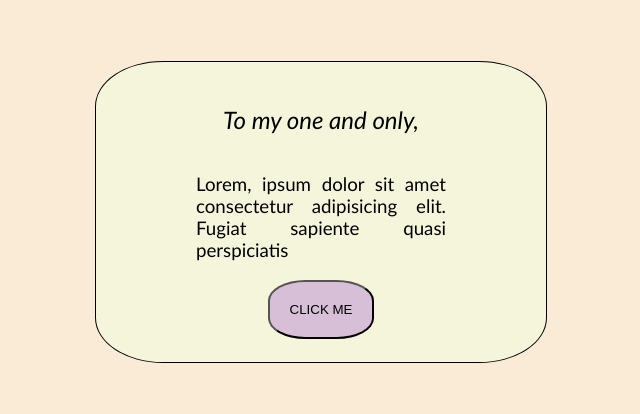
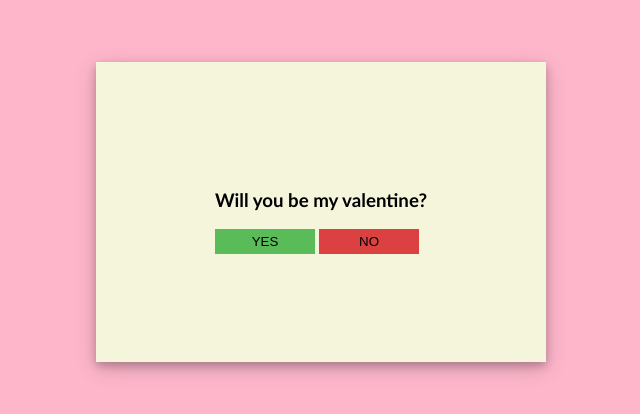
Before and after one commit to waasuji/van, a plain HTML site: page main.html in a window 1280 px wide. Shown: the part 156-570 px from the top of the page, without its empty margins (319-959 px from the left). Drawn offline with Linux system fonts and the light colour scheme.

Commit message:
worked on buttons to switch from one info to another

```diff
--- a/main.css
+++ b/main.css
@@ -1,6 +1,6 @@
 body{
     min-height: 90vh;
-    background-color:antiquewhite;
+    background-color:rgb(254, 182, 203);
     color: black;
     display: flex;
     align-items: center;
@@ -15,33 +15,56 @@ body{
     display: flex;
     align-items: center;
     justify-content: center;
-    border-radius: 15%;
-    border: 1px solid black;
+    box-shadow: 0 4px 8px 0 rgba(0, 0, 0, 0.2), 0 6px 20px 0 rgba(0, 0, 0, 0.19);
 }
 
 .child{
-    width: 250px;
+    width: 350px;
     display: flex;
     align-items: center;
     justify-content: center;
     flex-direction: column;
-    text-align: justify;
 }
 
 .child h2{
+    width: 100%;
     font-style: italic;
     font-weight: 500;
+    text-align: left;
 }
 
 .child h3{
     font-weight: 100;
+    text-align: justify;
+    font-size: 16px;
 }
 
 .child button{
     background-color: thistle;
-    padding: 20px;
-    border-radius: 35%;
+    padding: 10px;
+    border: 1px solid transparent;
 }
 .child button:hover{
     opacity: 0.8;
 }
+
+.goodbye{
+    width: 100%;
+    text-align: left;
+    font-size: 16px;
+}
+
+
+/* part 2 */
+#btn-yes{
+    background-color: rgb(89, 188, 89);
+    width: 100px;
+    padding: 5px;
+    border: none;
+}
+#btn-no{
+    background-color: rgb(219, 65, 65);
+    width: 100px;
+    padding: 5px;
+    border: none;
+}
--- a/main.html
+++ b/main.html
@@ -9,11 +9,18 @@
 </head>
 <body>
     <section class="parent">
-        <section class="child">
-            <h2>To my one and only,</h2>
-            <h3>Lorem, ipsum dolor sit amet consectetur adipisicing elit. Fugiat sapiente quasi perspiciatis
+        <!-- <section class="child" id="div1">
+            <h2>To my one and only <3,</h2>
+            <h3>Lorem, ipsum dolor sit amet consectetur adipisicing elit. Fugiat sapiente quasi perspiciatis Lorem ipsum dolor sit amet consectetur adipisicing elit. Error beatae
             </h3>
-            <button>CLICK ME</button>
+            <h3 class="goodbye">love, marvin</h3>
+            <button onclick="toggleDiv()">CLICK ME</button>
+        </section> -->
+        <section id="div2" style="display: block;">
+            <!-- <img src="img/giphy.gif" alt="" class="img"> -->
+            <h1>Will you be my valentine?</h1>
+            <button id="btn-yes">YES</button>
+            <button id="btn-no">NO</button>
         </section>
     </section>
 </body>
--- a/main.js
+++ b/main.js
@@ -0,0 +1,12 @@
+function toggleDiv(){
+    var div1 = document.getElementById('div1');
+    var div2 = document.getElementById('div2');
+
+    if (div1.style.display !== 'none') {
+        div1.style.display = 'none';
+        div2.style.display = 'block';
+    } else {
+        div1.style.display = 'block';
+        div2.style.display = 'none';
+    }
+}
```
Also changed, not shown: img/giphy.gif (added).
